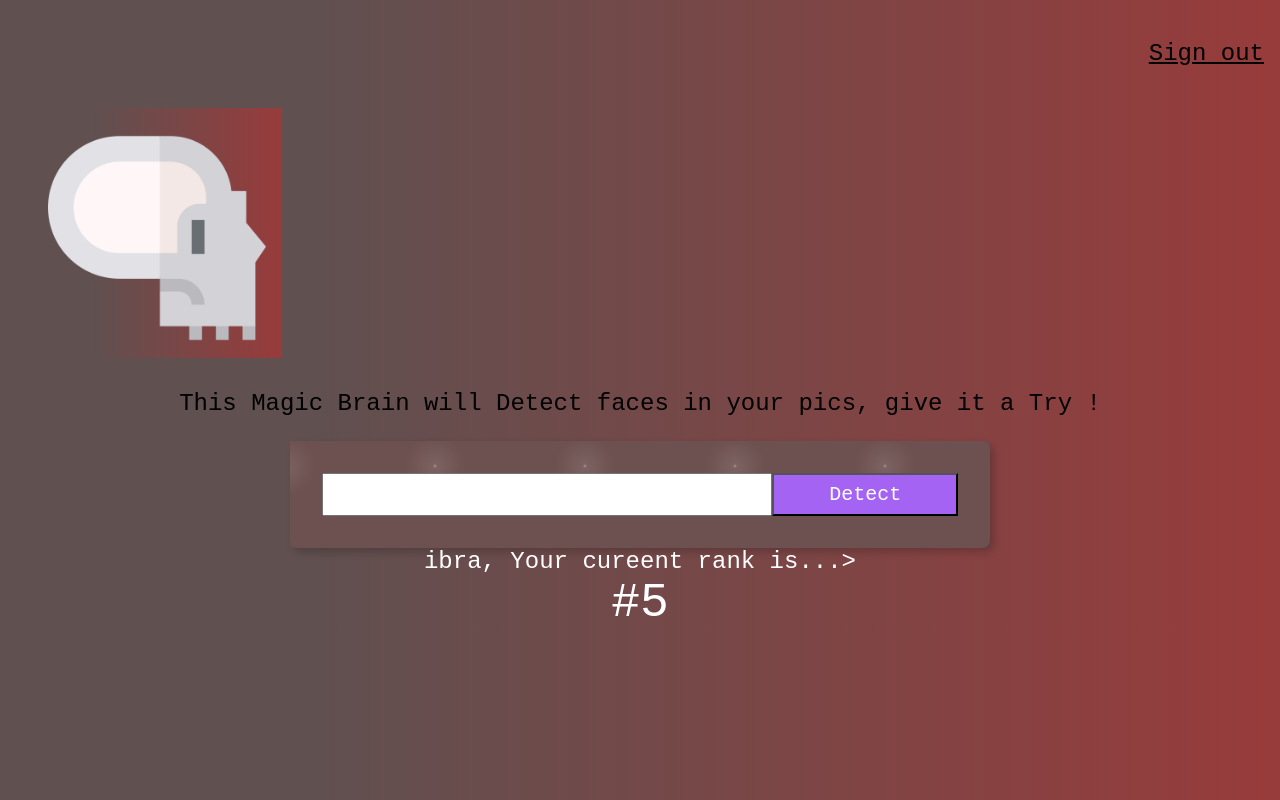
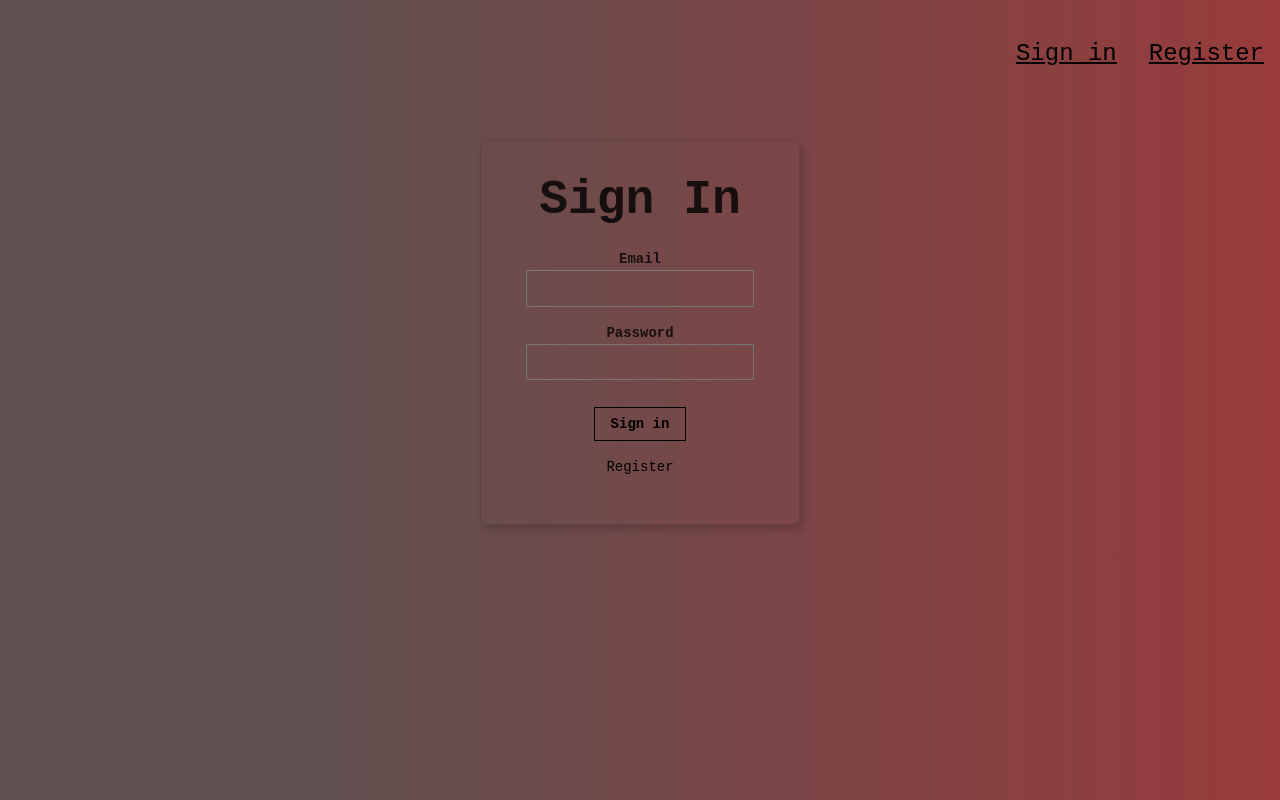
Before and after one commit to isIbra/FaceRecognitionBrain.github.io, a React (Create React App) app: page / in a window 1280 px wide. Built offline with nearby package versions, Linux system fonts and the light colour scheme; what clarifai would draw is missing.

Commit message:
adding sign in, register forms and functional sign out

```diff
--- a/src/App.js
+++ b/src/App.js
@@ -7,6 +7,8 @@
 import Logo from './components/Logo/Logo.js';
 import ImageLinkForm from './components/ImageLinkForm/ImageLinkForm.js';
 import Rank from './components/Rank/Rank.js';
+import Signin from './components/Signin/signin';
+import Register from './components/Register/Register';
 import ListOfColors from './components/ListOfColors';
 
 const app = new Clarifai.App({
@@ -39,6 +41,8 @@
   const [imageUrl, setImageurl] = useState('');
   const [colors, setColors] = useState([]);
   const [box, setBox] = useState({})
+  const [route, setRoute] = useState('signin')
+  const [isSignedIn, setIsSignedIn] = useState(false)
 
   const calculateFaceLocation = (data) => {
     const clarifaiFace = data.outputs[0].data.regions[0].region_info.bounding_box;
@@ -71,20 +75,36 @@
       .catch(err => console.log(err));
   }
 
+  const onRouteChange = (route) => {
+    if (route === 'signedout') {
+      setIsSignedIn(false)
+    }else if (route === 'home') {
+      setIsSignedIn(true)
+    }
+    setRoute(route)
+  }
+
   return (
     <div className="App">
-      <Particles className='particles'
-        params={particlesOptions} />
-      <Navigation />
-      <Logo />
-      <ImageLinkForm
-        onInputChange={onInputChange}
-        onButtonSubmit={onButtonSubmit}
-      />
-      <Rank />
-      <FaceRecognition box={box} imageUrl={imageUrl} />
-      {/* <ListOfColors colors={colors} /> */}
+      <Particles className='particles' params={particlesOptions} />
+      <Navigation isSignedIn={isSignedIn} onRouteChange={onRouteChange} />
+      {route === 'home'
+        ? <div>
+          <Logo />
+          <Rank />
+          <ImageLinkForm
+            onInputChange={onInputChange}
+            onButtonSubmit={onButtonSubmit} />
+          <FaceRecognition box={box} imageUrl={imageUrl} />
+          {/* <ListOfColors colors={colors} /> */}
+        </div>
 
+        :(
+            route === 'signin'
+        ?< Signin onRouteChange={onRouteChange}/>
+        :< Register onRouteChange={onRouteChange}/>
+        )
+      }
     </div>
   );
 }
--- a/src/components/Navigation/Navigation.js
+++ b/src/components/Navigation/Navigation.js
@@ -1,11 +1,20 @@
 import React from "react";
 
-const Navigation = () => {
-    return (
-        <nav style={{display: 'flex', justifyContent: 'flex-end'}}>
-            <p className='f3 link dim black underline pa3 pointer'> Sign out </p>
-        </nav>
-    );
+const Navigation = ({ onRouteChange, isSignedIn }) => {
+    if (isSignedIn) {
+        return (
+            <nav style={{ display: 'flex', justifyContent: 'flex-end' }}>
+                <p onClick={() => onRouteChange('signin')} className='f3 link dim black underline pa3 pointer'> Sign out </p>
+            </nav>
+        );
+    } else {
+        return (
+            <nav style={{ display: 'flex', justifyContent: 'flex-end' }}>
+                <p onClick={() => onRouteChange('signin')} className='f3 link dim black underline pa3 pointer'> Sign in </p>
+                <p onClick={() => onRouteChange('Register')} className='f3 link dim black underline pa3 pointer'> Register </p>
+            </nav>
+        );
+    }
 }
 
 export default Navigation;
--- /dev/null
+++ b/src/components/Register/Register.js
@@ -0,0 +1,36 @@
+import React from "react";
+
+const Register = ({ onRouteChange }) => {
+    return (
+        <article className="br3 ba b--black-10 mv4 w-100 w-50-m w-25-l mw6 shadow-5 center">
+            <main className="pa4 black-80">
+                <div className="measure">
+                    <fieldset id="sign_up" className="ba b--transparent ph0 mh0">
+                        <legend className="f1 fw6 ph0 mh0">Register</legend>
+                        <div className="mt3">
+                            <label className="db fw6 lh-copy f6" htmlFor="Name">Name</label>
+                            <input className="pa2 input-reset ba bg-transparent hover-bg-black hover-white w-100" type="text" name="Name" id="Name" />
+                        </div>
+                        <div className="mt3">
+                            <label className="db fw6 lh-copy f6" htmlFor="email-address">Email</label>
+                            <input className="pa2 input-reset ba bg-transparent hover-bg-black hover-white w-100" type="email" name="email-address" id="email-address" />
+                        </div>
+                        <div className="mv3">
+                            <label className="db fw6 lh-copy f6" htmlFor="password">Password</label>
+                            <input className="b pa2 input-reset ba bg-transparent hover-bg-black hover-white w-100" type="password" name="password" id="password" />
+                        </div>
+                    </fieldset>
+                    <div className="">
+                        <input
+                            onClick={() => onRouteChange('home')}
+                            className="b ph3 pv2 input-reset ba b--black bg-transparent grow pointer f6 dib"
+                            type="submit"
+                            value="Register" />
+                    </div>
+                </div>
+            </main>
+        </article>
+    );
+}
+
+export default Register;
--- /dev/null
+++ b/src/components/Signin/signin.js
@@ -0,0 +1,35 @@
+import React from "react";
+
+const Signin = ({ onRouteChange }) => {
+    return (
+        <article className="br3 ba b--black-10 mv4 w-100 w-50-m w-25-l mw6 shadow-5 center">
+            <main className="pa4 black-80">
+                <div className="measure">
+                    <fieldset id="sign_up" className="ba b--transparent ph0 mh0">
+                        <legend className="f1 fw6 ph0 mh0">Sign In</legend>
+                        <div className="mt3">
+                            <label className="db fw6 lh-copy f6" htmlFor="email-address">Email</label>
+                            <input className="pa2 input-reset ba bg-transparent hover-bg-black hover-white w-100" type="email" name="email-address" id="email-address" />
+                        </div>
+                        <div className="mv3">
+                            <label className="db fw6 lh-copy f6" htmlFor="password">Password</label>
+                            <input className="b pa2 input-reset ba bg-transparent hover-bg-black hover-white w-100" type="password" name="password" id="password" />
+                        </div>
+                    </fieldset>
+                    <div className="">
+                        <input
+                        onClick={() => onRouteChange('home')}
+                        className="b ph3 pv2 input-reset ba b--black bg-transparent grow pointer f6 dib"
+                        type="submit"
+                        value="Sign in" />
+                    </div>
+                    <div className="lh-copy mt3">
+                        <p onClick={() => onRouteChange('register')} className="f6 link dim black db pointer">Register</p>
+                    </div>
+                </div>
+            </main>
+        </article>
+    );
+}
+
+export default Signin;
```
